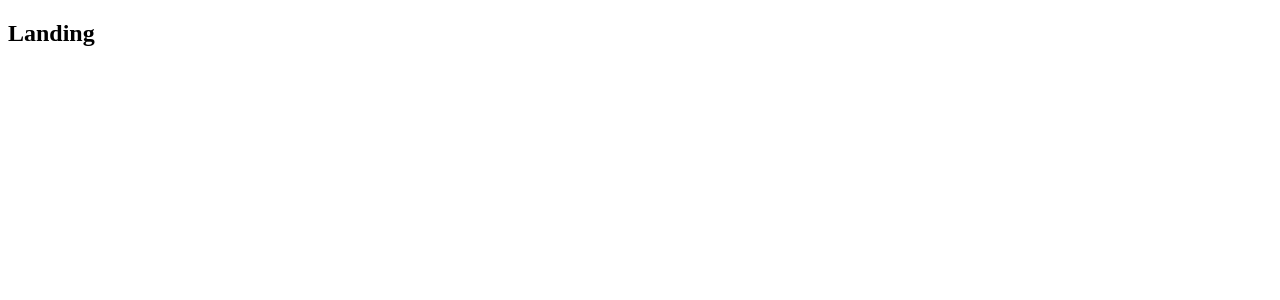
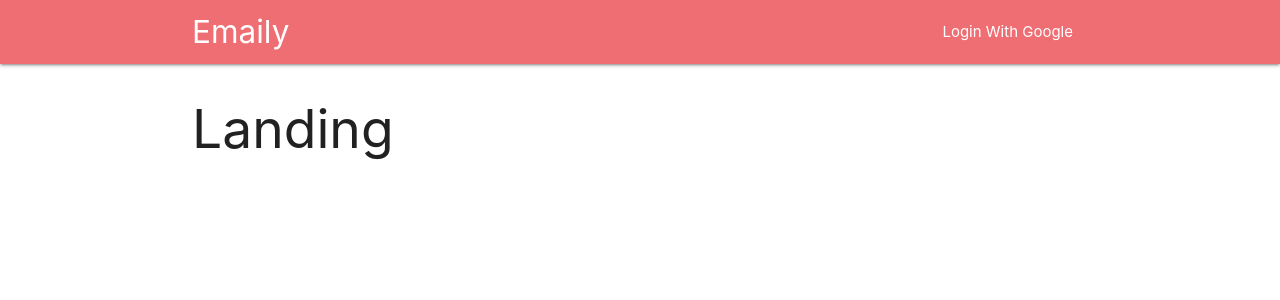
Before and after one commit to kckartik17/Feedback-frontend, a React (Create React App) app: page / in a window 1280 px wide. Shown: the top 300 px of the page. Built offline with nearby package versions, Linux system fonts and the light colour scheme.

Commit message:
header designed
Signed-off-by: Kartik Chauhan <kckartik17@gmail.com>

```diff
--- a/package.json
+++ b/package.json
@@ -3,6 +3,7 @@
   "version": "0.1.0",
   "private": true,
   "dependencies": {
+    "materialize-css": "^1.0.0",
     "react": "^16.7.0",
     "react-dom": "^16.7.0",
     "react-redux": "^6.0.0",
--- a/src/components/App.js
+++ b/src/components/App.js
@@ -1,7 +1,7 @@
 import React from "react";
 import { BrowserRouter, Route } from "react-router-dom";
 
-const Header = () => <h2>Header</h2>;
+import Header from "./Header";
 const Dashboard = () => <h2>Dashboard</h2>;
 const SurveyNew = () => <h2>SurveryNew</h2>;
 const Landing = () => <h2>Landing</h2>;
@@ -11,8 +11,12 @@
     <div>
       <BrowserRouter>
         <div>
-          <Route exact path="/" component={Landing} />
-          <Route path="/surveys" component={Dashboard} />
+          <Header />
+          <div className="container">
+            <Route exact path="/" component={Landing} />
+            <Route exact path="/surveys" component={Dashboard} />
+            <Route path="/surveys/new" component={SurveyNew} />
+          </div>
         </div>
       </BrowserRouter>
     </div>
--- /dev/null
+++ b/src/components/Header.js
@@ -0,0 +1,22 @@
+import React, { Component } from "react";
+
+class Header extends Component {
+  render() {
+    return (
+      <nav>
+        <div className="nav-wrapper">
+          <div className="container">
+            <a className="left brand-logo">Emaily</a>
+            <ul className="right">
+              <li>
+                <a>Login With Google</a>
+              </li>
+            </ul>
+          </div>
+        </div>
+      </nav>
+    );
+  }
+}
+
+export default Header;
--- a/src/index.js
+++ b/src/index.js
@@ -1,3 +1,4 @@
+import "materialize-css/dist/css/materialize.min.css";
 import React from "react";
 import ReactDOM from "react-dom";
 import { Provider } from "react-redux";
```
Also changed, not shown: 2 other files (tests, documents, lock files or other folders).
